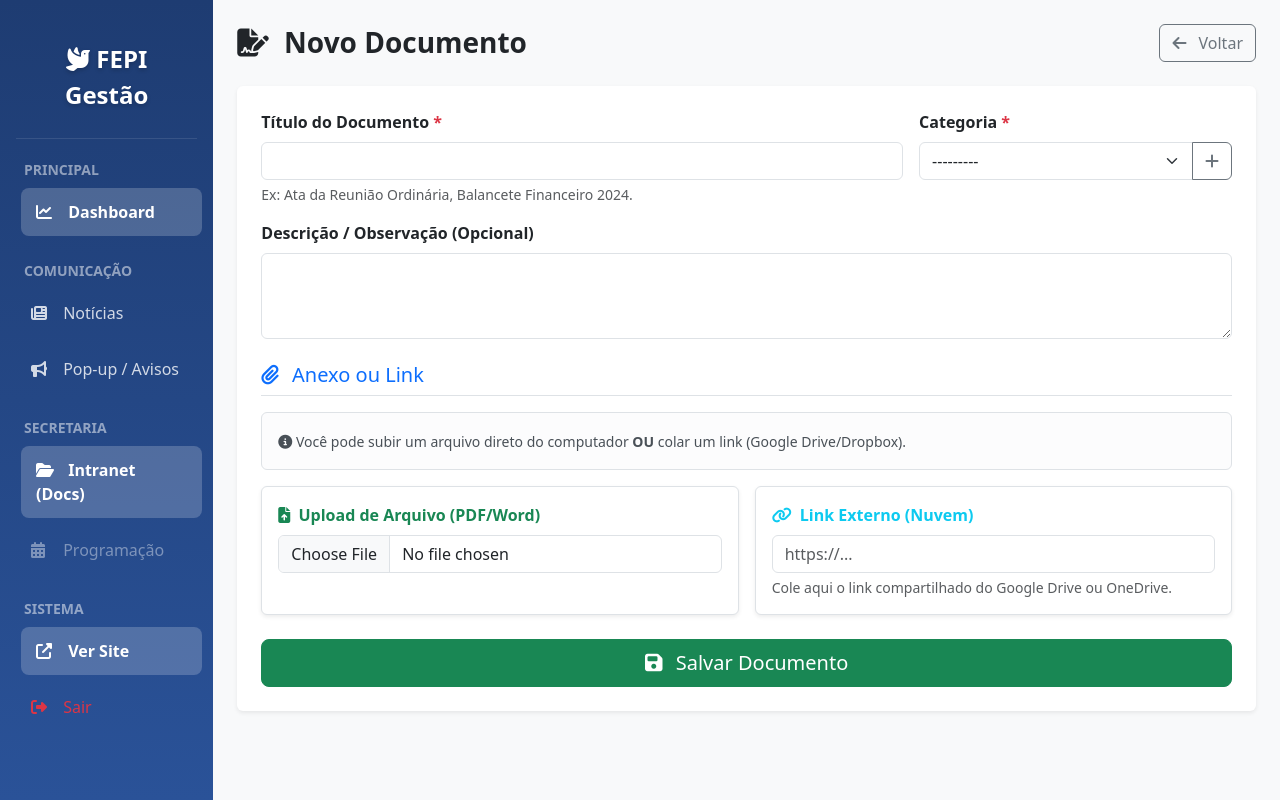
After one commit to mauriciobtsso/fepi-site, a Django app: page /painel/documentos/novo/ in a window 1280 px wide. The commit adds this page. Run offline with Django 5.2, Linux system fonts and the light colour scheme; the visitor is signed in with stand-in values (Sample User, id 1); data that the repository does not hold is empty; some libraries are stand-ins or nearby versions.

Commit message:
Intranet Docs

```diff
--- a/painel/forms.py
+++ b/painel/forms.py
@@ -1,6 +1,7 @@
 from django import forms
 from noticias.models import Noticia
 from core.models import ConfiguracaoHome
+from intranet.models import DocumentoRestrito, CategoriaDocumento
 
 class NoticiaForm(forms.ModelForm):
     class Meta:
@@ -74,3 +75,26 @@ class PopupForm(forms.ModelForm):
                 self.fields['popup_inicio'].initial = self.instance.popup_inicio.strftime('%Y-%m-%dT%H:%M')
             if self.instance.popup_fim:
                 self.fields['popup_fim'].initial = self.instance.popup_fim.strftime('%Y-%m-%dT%H:%M')
+
+# Form para Criar/Editar Categorias
+class CategoriaDocForm(forms.ModelForm):
+    class Meta:
+        model = CategoriaDocumento
+        fields = ['nome']
+        widgets = {
+            'nome': forms.TextInput(attrs={'class': 'form-control', 'placeholder': 'Ex: Atas de Reunião'}),
+        }
+
+# Form para Criar/Editar Documentos
+class DocumentoForm(forms.ModelForm):
+    class Meta:
+        model = DocumentoRestrito
+        fields = ['titulo', 'categoria', 'descricao', 'arquivo', 'link']
+
+        widgets = {
+            'titulo': forms.TextInput(attrs={'class': 'form-control'}),
+            'categoria': forms.Select(attrs={'class': 'form-select'}),
+            'descricao': forms.Textarea(attrs={'class': 'form-control', 'rows': 3}),
+            'arquivo': forms.FileInput(attrs={'class': 'form-control'}),
+            'link': forms.URLInput(attrs={'class': 'form-control', 'placeholder': 'https://...'}),
+        }
--- a/painel/templates/painel/base_painel.html
+++ b/painel/templates/painel/base_painel.html
@@ -4,16 +4,17 @@
     <meta charset="UTF-8">
     <meta name="viewport" content="width=device-width, initial-scale=1.0">
     <title>Painel do Colaborador - FEPI</title>
+
     <link href="https://cdn.jsdelivr.net/npm/bootstrap@5.3.0/dist/css/bootstrap.min.css" rel="stylesheet">
     <link rel="stylesheet" href="https://cdnjs.cloudflare.com/ajax/libs/font-awesome/6.4.0/css/all.min.css">
 
     <style>
         body { background-color: #f8f9fa; }
 
-/* Sidebar (Menu Lateral) Melhorado */
+        /* Sidebar (Menu Lateral) Melhorado */
         .sidebar {
             min-height: 100vh;
-            background: linear-gradient(180deg, #1e3c72 0%, #2a5298 100%); /* Degradê Azul mais vivo */
+            background: linear-gradient(180deg, #1e3c72 0%, #2a5298 100%); /* Degradê Azul FEPI */
             color: white;
             box-shadow: 4px 0 10px rgba(0,0,0,0.1);
         }
@@ -28,7 +29,7 @@
             transition: all 0.3s ease;
         }
         .sidebar a:hover, .sidebar a.active {
-            background: rgba(255, 255, 255, 0.2); /* Efeito de vidro ao passar o mouse */
+            background: rgba(255, 255, 255, 0.2); /* Efeito vidro */
             color: #fff;
             transform: translateX(5px);
             font-weight: bold;
@@ -54,6 +55,9 @@
                 z-index: 1000;
                 width: 70%;
                 height: 100%;
+                top: 0;
+                left: 0;
+                overflow-y: auto;
             }
         }
     </style>
@@ -69,42 +73,72 @@
 
     <div class="container-fluid">
         <div class="row">
-<div class="col-md-3 col-lg-2 sidebar p-3" id="sidebarMenu">
+
+            <div class="col-md-3 col-lg-2 sidebar p-3" id="sidebarMenu">
                 <div class="brand">
                     <i class="fas fa-dove"></i> FEPI Gestão
                 </div>
 
-                <p class="text-white-50 small text-uppercase fw-bold mb-2">Principal</p>
-                <a href="{% url 'painel_home' %}" class="active"><i class="fas fa-chart-line me-2"></i> Dashboard</a>
-
-                <p class="text-white-50 small text-uppercase fw-bold mt-4 mb-2">Comunicação</p>
-                <a href="{% url 'listar_noticias' %}"><i class="fas fa-newspaper me-2"></i> Notícias</a>
-                <a href="{% url 'gerenciar_popup' %}">
-                <i class="fas fa-bullhorn me-2"></i> Pop-up / Avisos
+                <p class="text-white-50 small text-uppercase fw-bold mb-2 ps-2">Principal</p>
+                <a href="{% url 'painel_home' %}">
+                    <i class="fas fa-chart-line me-2" style="width: 20px;"></i> Dashboard
                 </a>
 
-                <p class="text-white-50 small text-uppercase fw-bold mt-4 mb-2">Secretaria</p>
-                <a href="#"><i class="fas fa-graduation-cap me-2"></i> Cursos</a>
-                <a href="#"><i class="fas fa-calendar-alt me-2"></i> Programação</a>
-                <a href="#"><i class="fas fa-file-pdf me-2"></i> Intranet (Docs)</a>
+                <p class="text-white-50 small text-uppercase fw-bold mt-4 mb-2 ps-2">Comunicação</p>
+                <a href="{% url 'listar_noticias' %}">
+                    <i class="fas fa-newspaper me-2" style="width: 20px;"></i> Notícias
+                </a>
+                <a href="{% url 'gerenciar_popup' %}">
+                    <i class="fas fa-bullhorn me-2" style="width: 20px;"></i> Pop-up / Avisos
+                </a>
 
-                <p class="text-white-50 small text-uppercase fw-bold mt-4 mb-2">Sistema</p>
-                <a href="{% url 'home' %}" target="_blank"><i class="fas fa-external-link-alt me-2"></i> Ver Site</a>
-                <a href="{% url 'logout' %}" class="text-danger"><i class="fas fa-sign-out-alt me-2"></i> Sair</a>
+                <p class="text-white-50 small text-uppercase fw-bold mt-4 mb-2 ps-2">Secretaria</p>
+
+                <a href="{% url 'listar_documentos' %}">
+                    <i class="fas fa-folder-open me-2" style="width: 20px;"></i> Intranet (Docs)
+                </a>
+
+                <a href="#" class="opacity-50" style="cursor: not-allowed;" title="Em breve">
+                    <i class="fas fa-calendar-alt me-2" style="width: 20px;"></i> Programação
+                </a>
+
+                <p class="text-white-50 small text-uppercase fw-bold mt-4 mb-2 ps-2">Sistema</p>
+                <a href="{% url 'home' %}" target="_blank">
+                    <i class="fas fa-external-link-alt me-2" style="width: 20px;"></i> Ver Site
+                </a>
+                <a href="{% url 'logout' %}" class="text-danger">
+                    <i class="fas fa-sign-out-alt me-2" style="width: 20px;"></i> Sair
+                </a>
             </div>
 
-            <div class="col-md-9 col-lg-10 p-4">
+            <div class="col-md-9 col-lg-10 p-4 bg-light">
                 {% block content %}
                 {% endblock %}
             </div>
+
         </div>
     </div>
 
     <script src="https://cdn.jsdelivr.net/npm/bootstrap@5.3.0/dist/js/bootstrap.bundle.min.js"></script>
+
     <script>
         function toggleSidebar() {
             document.getElementById('sidebarMenu').classList.toggle('show');
         }
+
+        // Destaca o link ativo automaticamente baseado na URL atual
+        document.addEventListener("DOMContentLoaded", function() {
+            var currentUrl = window.location.pathname;
+            var links = document.querySelectorAll('.sidebar a');
+
+            links.forEach(function(link) {
+                var href = link.getAttribute('href');
+                // Se a URL do link estiver contida na URL atual (ex: /painel/noticias/ está em /painel/noticias/nova/)
+                if (href && href !== '#' && currentUrl.includes(href)) {
+                    link.classList.add('active');
+                }
+            });
+        });
     </script>
 </body>
 </html>
--- /dev/null
+++ b/painel/templates/painel/form_documento.html
@@ -0,0 +1,90 @@
+{% extends 'painel/base_painel.html' %}
+
+{% block content %}
+<div class="container-fluid px-0">
+    <div class="d-flex justify-content-between align-items-center mb-4">
+        <h3 class="text-dark fw-bold mb-0">
+            <i class="fas fa-file-signature me-2"></i> {{ titulo }}
+        </h3>
+        <a href="{% url 'listar_documentos' %}" class="btn btn-outline-secondary">
+            <i class="fas fa-arrow-left me-2"></i> Voltar
+        </a>
+    </div>
+
+    <div class="card border-0 shadow-sm">
+        <div class="card-body p-4">
+
+            <form method="post" enctype="multipart/form-data">
+                {% csrf_token %}
+
+                <div class="row g-3 mb-3">
+                    <div class="col-md-8">
+                        <label class="form-label fw-bold">Título do Documento <span class="text-danger">*</span></label>
+                        {{ form.titulo }}
+                        <div class="form-text">Ex: Ata da Reunião Ordinária, Balancete Financeiro 2024.</div>
+                    </div>
+
+                    <div class="col-md-4">
+                        <label class="form-label fw-bold">Categoria <span class="text-danger">*</span></label>
+                        <div class="input-group">
+                            {{ form.categoria }}
+                            <a href="{% url 'listar_categorias_doc' %}" target="_blank" class="btn btn-outline-secondary" title="Gerenciar Categorias">
+                                <i class="fas fa-plus"></i>
+                            </a>
+                        </div>
+                    </div>
+                </div>
+
+                <div class="mb-4">
+                    <label class="form-label fw-bold">Descrição / Observação (Opcional)</label>
+                    {{ form.descricao }}
+                </div>
+
+                <h5 class="text-primary border-bottom pb-2 mb-3">
+                    <i class="fas fa-paperclip me-2"></i> Anexo ou Link
+                </h5>
+                <div class="alert alert-light border mb-3">
+                    <small><i class="fas fa-info-circle"></i> Você pode subir um arquivo direto do computador <b>OU</b> colar um link (Google Drive/Dropbox).</small>
+                </div>
+
+                <div class="row g-3 mb-4">
+                    <div class="col-md-6">
+                        <div class="p-3 bg-white border rounded h-100 shadow-sm">
+                            <label class="form-label fw-bold text-success">
+                                <i class="fas fa-file-upload me-1"></i> Upload de Arquivo (PDF/Word)
+                            </label>
+                            {{ form.arquivo }}
+
+                            {% if form.instance.arquivo %}
+                                <div class="mt-2 p-2 bg-light rounded border border-success">
+                                    <small class="text-success fw-bold">Arquivo Atual:</small><br>
+                                    <a href="{{ form.instance.arquivo.url }}" target="_blank" class="text-decoration-none text-truncate d-block">
+                                        <i class="fas fa-file-pdf"></i> {{ form.instance.arquivo.name }}
+                                    </a>
+                                </div>
+                            {% endif %}
+                        </div>
+                    </div>
+
+                    <div class="col-md-6">
+                        <div class="p-3 bg-white border rounded h-100 shadow-sm">
+                            <label class="form-label fw-bold text-info">
+                                <i class="fas fa-link me-1"></i> Link Externo (Nuvem)
+                            </label>
+                            {{ form.link }}
+                            <div class="form-text">Cole aqui o link compartilhado do Google Drive ou OneDrive.</div>
+                        </div>
+                    </div>
+                </div>
+
+                <div class="d-grid gap-2">
+                    <button type="submit" class="btn btn-success btn-lg">
+                        <i class="fas fa-save me-2"></i> Salvar Documento
+                    </button>
+                </div>
+
+            </form>
+        </div>
+    </div>
+</div>
+{% endblock %}
--- a/painel/urls.py
+++ b/painel/urls.py
@@ -10,4 +10,15 @@ urlpatterns = [
     path('noticias/editar/<int:noticia_id>/', views.editar_noticia, name='editar_noticia'),
     path('noticias/deletar/<int:noticia_id>/', views.deletar_noticia, name='deletar_noticia'),
     path('popup/', views.gerenciar_popup, name='gerenciar_popup'),
+
+# Documentos
+    path('documentos/', views.listar_documentos, name='listar_documentos'),
+    path('documentos/novo/', views.criar_documento, name='criar_documento'),
+    path('documentos/editar/<int:id>/', views.editar_documento, name='editar_documento'),
+    path('documentos/excluir/<int:id>/', views.excluir_documento, name='excluir_documento'),
+
+    # Categorias
+    path('documentos/categorias/', views.listar_categorias_doc, name='listar_categorias_doc'),
+    path('documentos/categorias/excluir/<int:id>/', views.excluir_categoria_doc, name='excluir_categoria_doc'),
+
 ]
--- a/painel/views.py
+++ b/painel/views.py
@@ -2,7 +2,8 @@ from django.shortcuts import render, redirect, get_object_or_404
 from django.contrib.auth.decorators import login_required
 from django.utils.text import slugify
 from django.utils import timezone
-from .forms import NoticiaForm, PopupForm
+from intranet.models import DocumentoRestrito, CategoriaDocumento
+from .forms import NoticiaForm, PopupForm, CategoriaDocForm, DocumentoForm
 from noticias.models import Noticia
 from core.models import ConfiguracaoHome
 
@@ -87,3 +88,65 @@ def gerenciar_popup(request):
         form = PopupForm(instance=config)
 
     return render(request, 'painel/gerenciar_popup.html', {'form': form})
+
+@login_required(login_url='/login/')
+def listar_documentos(request):
+    documentos = DocumentoRestrito.objects.all()
+    return render(request, 'painel/listar_documentos.html', {'documentos': documentos})
+
+@login_required(login_url='/login/')
+def criar_documento(request):
+    if request.method == 'POST':
+        form = DocumentoForm(request.POST, request.FILES)
+        if form.is_valid():
+            form.save()
+            return redirect('listar_documentos')
+    else:
+        form = DocumentoForm()
+    return render(request, 'painel/form_documento.html', {'form': form, 'titulo': 'Novo Documento'})
+
+@login_required(login_url='/login/')
+def editar_documento(request, id):
+    doc = get_object_or_404(DocumentoRestrito, id=id)
+    if request.method == 'POST':
+        form = DocumentoForm(request.POST, request.FILES, instance=doc)
+        if form.is_valid():
+            form.save()
+            return redirect('listar_documentos')
+    else:
+        form = DocumentoForm(instance=doc)
+    return render(request, 'painel/form_documento.html', {'form': form, 'titulo': 'Editar Documento'})
+
+@login_required(login_url='/login/')
+def excluir_documento(request, id):
+    doc = get_object_or_404(DocumentoRestrito, id=id)
+    if request.method == 'POST':
+        doc.delete()
+        return redirect('listar_documentos')
+    return render(request, 'painel/confirmar_exclusao.html', {'objeto': doc.titulo, 'voltar_url': 'listar_documentos'})
+
+# --- GESTÃO DE CATEGORIAS ---
+
+@login_required(login_url='/login/')
+def listar_categorias_doc(request):
+    categorias = CategoriaDocumento.objects.all()
+    # Formulário simples na mesma página para adicionar rápido
+    if request.method == 'POST':
+        form = CategoriaDocForm(request.POST)
+        if form.is_valid():
+            form.save()
+            return redirect('listar_categorias_doc')
+    else:
+        form = CategoriaDocForm()
+
+    return render(request, 'painel/listar_categorias_doc.html', {'categorias': categorias, 'form': form})
+
+@login_required(login_url='/login/')
+def excluir_categoria_doc(request, id):
+    cat = get_object_or_404(CategoriaDocumento, id=id)
+    try:
+        cat.delete()
+    except:
+        # Se tiver documentos vinculados, não deixa apagar (proteção do banco)
+        pass
+    return redirect('listar_categorias_doc')
```
Also changed, not shown: intranet/models.py (+22 -12 lines), intranet/templates/intranet/dashboard.html (+19 -35 lines), intranet/templates/intranet/includes/doc_item.html (+12 -5 lines), intranet/views.py (+56 -34 lines), painel/templates/painel/listar_categorias_doc.html (added, +47 -0 lines), painel/templates/painel/listar_documentos.html (added, +54 -0 lines), intranet/migrations/0003_categoriadocumento_alter_documentorestrito_categoria.py (added).
